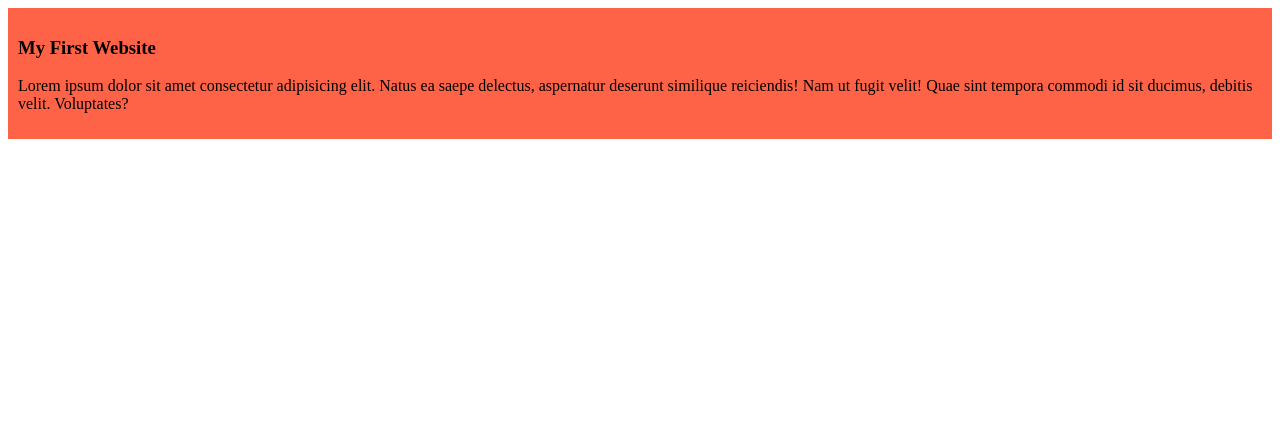
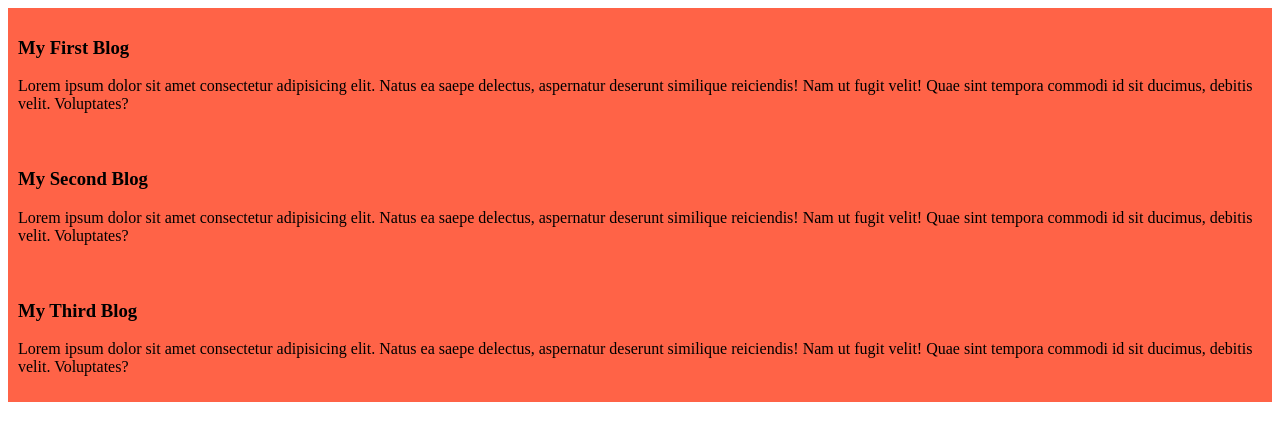
Before and after one commit to Anjuman-ara2828/my-simple-website, a plain HTML site: page index.html in a window 1280 px wide. Drawn offline with Linux system fonts and the light colour scheme.

Commit message:
added the second and third blog

```diff
--- a/index.html
+++ b/index.html
@@ -8,7 +8,15 @@
 </head>
 <body>
    <div>
-    <h3>My First Website</h3>
+    <h3>My First Blog</h3>
+    <p>Lorem ipsum dolor sit amet consectetur adipisicing elit. Natus ea saepe delectus, aspernatur deserunt similique reiciendis! Nam ut fugit velit! Quae sint tempora commodi id sit ducimus, debitis velit. Voluptates?</p>
+   </div>
+   <div>
+    <h3>My Second Blog</h3>
+    <p>Lorem ipsum dolor sit amet consectetur adipisicing elit. Natus ea saepe delectus, aspernatur deserunt similique reiciendis! Nam ut fugit velit! Quae sint tempora commodi id sit ducimus, debitis velit. Voluptates?</p>
+   </div>
+   <div>
+    <h3>My Third Blog</h3>
     <p>Lorem ipsum dolor sit amet consectetur adipisicing elit. Natus ea saepe delectus, aspernatur deserunt similique reiciendis! Nam ut fugit velit! Quae sint tempora commodi id sit ducimus, debitis velit. Voluptates?</p>
    </div>
 </body>
```
